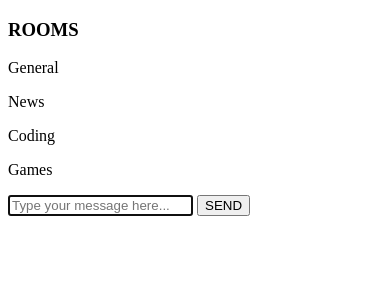
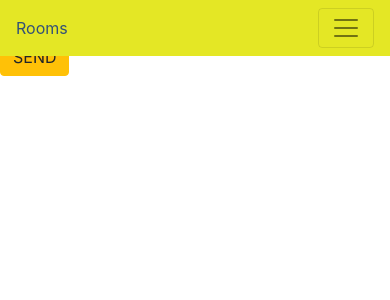
Before and after one commit to sam308/uTalk, a Flask app: page /chat in a window 390 px wide. Shown: the top 300 px of the page. Run offline with Flask 2, Linux system fonts and the light colour scheme; the visitor is signed in with stand-in values (Sample User, id 1); data comes from the database, SQL or seed files in the repository; some libraries are stand-ins or nearby versions.

Commit message:
Chat page half styling

```diff
--- /dev/null
+++ b/static/styles/chat_style.css
@@ -0,0 +1,65 @@
+.wrapper-chat {
+    display: flex;
+}
+
+#cp1 {
+    cursor: pointer;
+}
+
+#main-section {
+    overflow: hidden;
+    width: 100%;
+}
+
+#sidebar {
+    margin-top: 2em;
+    float: left;
+    min-height: 96vh;
+    padding-left: 1em;
+    padding-top: 3em;
+    padding-right:1em;
+    border-right: 0.5px solid #898c91;
+}
+
+#sidebar p {
+    padding-left: 2em;
+    padding-right:2em;
+}
+
+#sidebar p:hover {
+    background-color: #ffc107;
+}
+
+#sidebar h3 {
+    padding-left: 0.5em;
+}
+
+#sidebar.view-sidebar {
+    display: none;
+}
+
+#show-sidebar-button {
+    visibility: hidden;
+    opacity: 0;
+    transition: visibility 0s, opacity 0.5s;
+    color: #335177;
+}
+
+@media (max-width: 567px) {
+    #sidebar {
+        display: none;
+    }
+
+    #sidebar.view-sidebar {
+        display: block;
+    }
+
+    #show-sidebar-button {
+        visibility: visible;
+        opacity: 1;
+    }
+}
+
+#right-pannel {
+    overflow: hidden;
+}
--- a/static/styles/login_style.css
+++ b/static/styles/login_style.css
@@ -1,4 +1,5 @@
 html,body{
+    overflow: hidden;
     height: 100%;
 }
 
@@ -56,8 +57,7 @@
 }
 
 #button-to-login{
-    margin-left: 920px;
-    text-align: center;
+    margin-left: 50%;
 }
 #already-registered{
     text-align: center;
@@ -72,7 +72,7 @@
 }
 
 #copyright{
-    margin-left: 1600px;
+    margin-left: 85%;
     position: absolute;
     font-size: 20px;
     color: #f7f6f2;
--- a/static/styles/main_style.css
+++ b/static/styles/main_style.css
@@ -1,4 +1,5 @@
 html,body{
+    overflow: hidden;
     height: 100%;
 }
 
@@ -12,6 +13,7 @@
     width: 100%;
     height: 100%;
     background: linear-gradient(to right, #084a06, #04115c);
+
 }
 
 .jumbo{
@@ -64,11 +66,11 @@
 }
 
 #button-to-create{
-    text-align: center;
+    margin-left: 50%;
 }
 
 #copyright{
-    margin-left: 1600px;
+    margin-left: 85%;
     position: absolute;
     font-size: 20px;
     color: #f7f6f2;
--- a/templates/chat_page.html
+++ b/templates/chat_page.html
@@ -1,12 +1,38 @@
 <!DOCTYPE html>
 <html>
     <head>
+        <meta name="viewport" content="width=device-width, initial-scale=1">
         <title>You Chat here</title>
+        <link rel="stylesheet" href="https://stackpath.bootstrapcdn.com/bootstrap/4.1.3/css/bootstrap.min.css" integrity="sha384-MCw98/SFnGE8fJT3GXwEOngsV7Zt27NXFoaoApmYm81iuXoPkFOJwJ8ERdknLPMO" crossorigin="anonymous">
+        <link rel="stylesheet" type="text/css" href="{{ url_for('static', filename='styles/chat_style.css') }}">
     </head>
 
     <body>
-        <nav>
+        {% with messages = get_flashed_messages() %}
+            {% if messages %}
+                <p class="formError">{{ messages[0] }}</p>
+            {% endif %}
+        {% endwith %}
 
+        <div class="wrapper-chat">
+            <nav class="navbar navbar-expand-sm navbar-light fixed-top" style="background-color: #e4e725">
+                <div class="container-fluid">
+                    <div id="show-sidebar-button" class="cursor-pointer">
+                        <i class="fas fa-plus-circle "></i>
+                        <span>Rooms</span>
+                    </div>
+
+                    <button class="navbar-toggler" type="button" data-toggle="collapse" data-target="#navbarSupportedContent" aria-controls="navbarSupportedContent" aria-expanded="false" aria-label="Toggle navigation">
+                    <span class="navbar-toggler-icon"></span>
+                    </button>
+                    <div class="collapse navbar-collapse" id="navbarSupportedContent">
+                        <ul class="navbar-nav ml-auto">
+                            <li class="nav-item">
+                                <a id="logout-btn" class="nav-link" href="{{ url_for('logout') }}"><span style="color: #030842">Logout</span></a>
+                            </li>
+                        </ul>
+                    </div>
+                </div>
             </nav>
 
             <div id="main-section">
@@ -14,7 +40,7 @@
                     <h3>ROOMS</h3>
 
                     {% for room in rooms %}
-                    <p class="select-room">{{ room|title }}</p>
+                        <p class="select-room" id="#cp1">{{ room|title }}</p>
                     {% endfor %}
                 </nav>
 
@@ -23,11 +49,13 @@
 
                     </div>
                     <div id="input-area">
-                    <input type="text" id="user-message" placeholder="Type your message here...">
-                    <button type="button" id="send-message">SEND</button>
+                        <input type="text" id="user-message" class="form-control" placeholder="Type your message here..." aria-label="Type a message" aria-describedby="basic-addon2" autocomplete="off">
+                        <button type="button" id="send-message" class="btn btn-warning">SEND <i class="fa fa-paper-plane-o" aria-hidden="true"></i></button>
                     </div>
                 </div>
             </div>
+        </div>
+
         <script type="text/javascript">const username = `{{ username }}`</script>
         <script src={{ url_for('static', filename='scripts/chatpage.js') }}></script>
         <script type="text/javascript" src="//cdnjs.cloudflare.com/ajax/libs/socket.io/1.3.6/socket.io.min.js"></script>
--- a/templates/index.html
+++ b/templates/index.html
@@ -11,6 +11,7 @@
     </head>
 
     <body>
+
         <div class="index-container">
             <div class="main-section">
                 <div class="jumbo">
```
Lines whose indentation alone changed are shown as unchanged.
